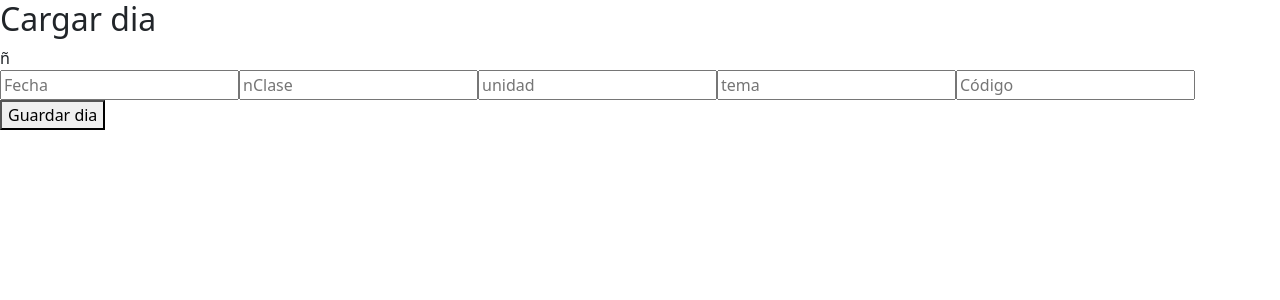
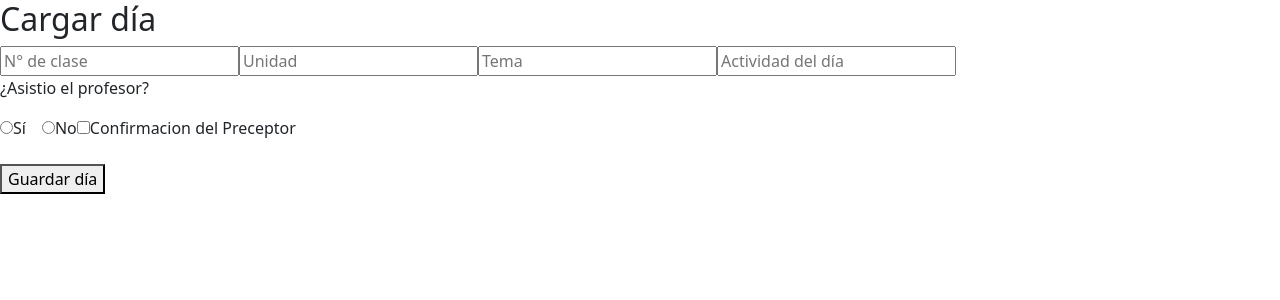
Before and after one commit to Helena-0348/Libro-temas-EPET20, a React (Create React App) app: page /dia in a window 1280 px wide. Shown: the top 300 px of the page. Built offline with nearby package versions, Linux system fonts and the light colour scheme; no server answers.

Commit message:
agregando mas datos para subir a la coleccion dias

```diff
--- a/src/components/DiaLibro.jsx
+++ b/src/components/DiaLibro.jsx
@@ -4,82 +4,112 @@ import { db } from '../firebase/firebase.jsx';
 
 const DiaLibro = () => {
   // Estados para cada campo del formulario
-  const [fecha, setFecha] = useState('');
   const [nClase, setnClase] = useState('');
   const [unidad, setUnidad] = useState('');
   const [tema, setTema] = useState('');
-  const [codigo, setCodigo] = useState('');
+  const [actividad, setActividad] = useState('');
+  const [asistencia, setAsistencia] = useState('');
+  const [confirmacion, setConfirmacion] = useState(false);
 
   // Función que se ejecuta al enviar el formulario
   const handleSubmit = async (e) => {
-    e.preventDefault(); // Evita recargar la página
+    e.preventDefault();
 
     try {
-      // Guardamos los datos en la colección "profesores"
+      // Guardamos los datos en la colección "dias"
       const docRef = await addDoc(collection(db, "dias"), {
-        fecha,
         nClase,
         unidad,
         tema,
-        codigo,
+        actividad,
+        asistencia,
+        confirmacion,
       });
 
-      console.log("dia agregado con ID:", docRef.id);
+      console.log("Día agregado con ID:", docRef.id);
 
       // Limpiamos el formulario
-      setFecha('');
       setnClase('');
       setUnidad('');
       setTema('');
-      setCodigo('');
+      setActividad('');
+      setAsistencia('');
+      setConfirmacion(false);
 
-      alert("Dia guardado correctamente");
-
+      alert("Día guardado correctamente");
     } catch (error) {
-      console.error("Error al agregar dia:", error);
+      console.error("Error al agregar día:", error);
     }
   };
 
   return (
     <div>
-      <h2>Cargar dia</h2>ñ
+      <h2>Cargar día</h2>
+
       <form onSubmit={handleSubmit}>
         <input
           type="text"
-          value={fecha}
-          onChange={(e) => setFecha(e.target.value)}
-          placeholder="Fecha"
+          value={nClase}
+          onChange={(e) => setnClase(e.target.value)}
+          placeholder="N° de clase"
           required
         />
         <input
-          type="tetx"
-          value={nClase}
-          onChange={(e) => setnClase(e.target.value)}
-          placeholder="nClase"
-          required
-        />
-        <input
-          type="text"
+          type="number"
           value={unidad}
           onChange={(e) => setUnidad(e.target.value)}
-          placeholder="unidad"
+          placeholder="Unidad"
           required
         />
         <input
           type="text"
           value={tema}
           onChange={(e) => setTema(e.target.value)}
-          placeholder="tema"
+          placeholder="Tema"
           required
         />
         <input
           type="text"
-          value={codigo}
-          onChange={(e) => setCodigo(e.target.value)}
-          placeholder="Código"
+          value={actividad}
+          onChange={(e) => setActividad(e.target.value)}
+          placeholder="Actividad del día"
           required
         />
-        <button type="submit">Guardar dia</button>
+
+        <p>¿Asistio el profesor?</p>
+        <label>
+          <input
+            type="radio"
+            name="asistencia"
+            value="sí"
+            checked={asistencia === "sí"}
+            onChange={(e) => setAsistencia(e.target.value)}
+          />
+          Sí
+        </label>
+
+        <label style={{ marginLeft: "1rem" }}>
+          <input
+            type="radio"
+            name="asistencia"
+            value="no"
+            checked={asistencia === "no"}
+            onChange={(e) => setAsistencia(e.target.value)}
+          />
+          No
+
+        </label>
+          <label>
+            <input
+              type="checkbox"
+              checked={confirmacion}
+              onChange={(e) => setConfirmacion(e.target.checked)}
+            />
+            Confirmacion del Preceptor
+          </label>
+
+        <br /><br />
+        <button type="submit">Guardar día</button>
       </form>
     </div>
   );
--- a/src/components/ShowDias.jsx
+++ b/src/components/ShowDias.jsx
@@ -18,7 +18,7 @@ function ShowDias() {
 
   return (
     <div>
-      <h2>Datos de la colección "dias"</h2>
+      <h2>Datos de la colección dias</h2>
       <ul>
         {datos.map(item => (
           <li key={item.id}>
```
